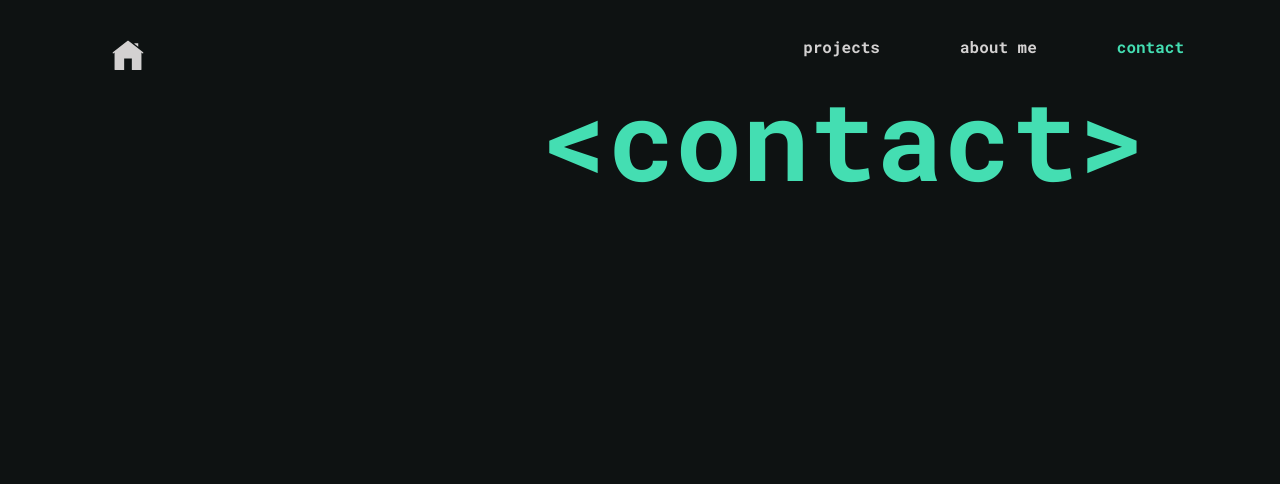
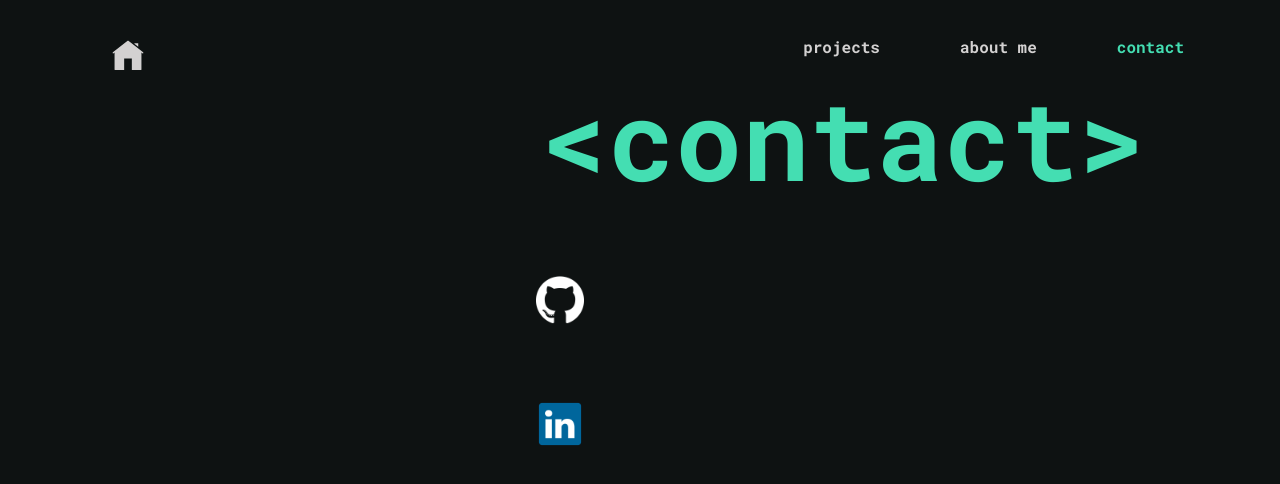
Before and after one commit to matt-pessoa/matt-pessoa.github.io, a React (Create React App) app: page /contact in a window 1280 px wide. Shown: the top 484 px of the page. Built offline with nearby package versions, Linux system fonts and the light colour scheme.

Commit message:
feat: linkedin and github icons

```diff
--- a/src/pages/Contact.js
+++ b/src/pages/Contact.js
@@ -1,5 +1,6 @@
 import React from "react";
 import Header from "../components/Header";
+import Social from "../components/Social";
 import "./css/Contact.css";
 
 function Contact() {
@@ -8,6 +9,9 @@ function Contact() {
 			<Header />
 			<section className="limiter-contact contact" id="contact-page">
 				<h1 className="contact-heading">&lt;contact&gt;</h1>
+				<aside>
+					<Social />
+				</aside>
 			</section>
 		</div>
 	);
--- a/src/pages/css/Contact.css
+++ b/src/pages/css/Contact.css
@@ -17,3 +17,9 @@
 	margin: 0;
 	margin-left: auto;
 }
+
+aside {
+	position: fixed;
+	margin-top: 15%;
+	margin-left: 30%;
+}
```
